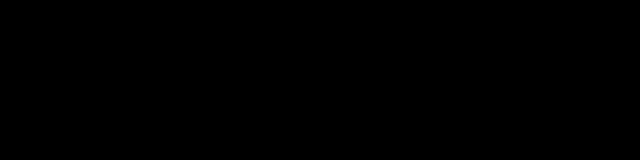
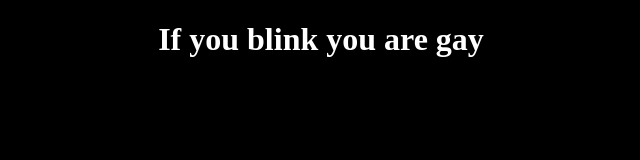
Before and after one commit to jutyve/coding-stuf-probably, a plain HTML site: page nice.html in a window 1280 px wide. Shown: the whole page, without its empty margins (319-959 px from the left). Drawn offline with Linux system fonts and the light colour scheme.

Commit message:
Update Style.css

```diff
--- a/Style.css
+++ b/Style.css
@@ -30,3 +30,6 @@
     font-size: 36px;
     color: cornflowerblue;
 }
+.whitetext {
+    color: white;
+}
```
